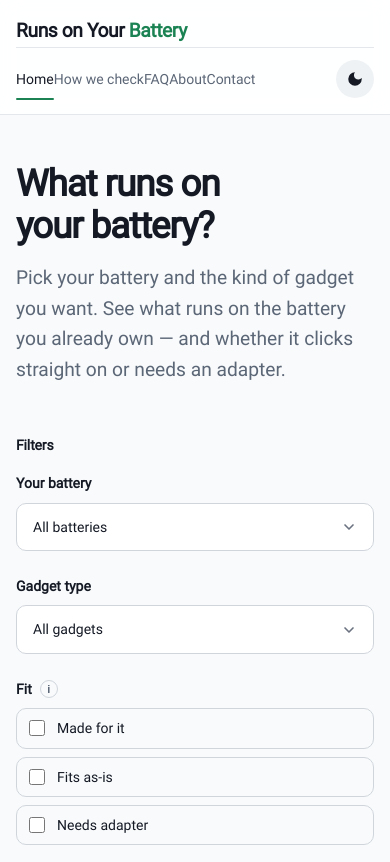
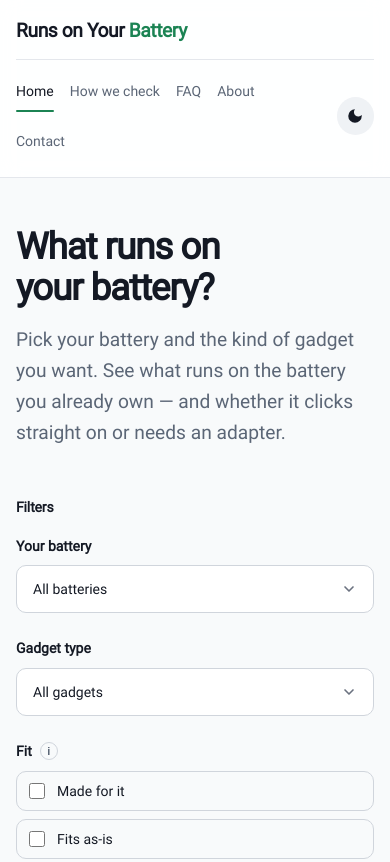
Before and after one commit to kvs26/runs-on-your-battery-finder, an Astro site: page / in a window 390 px wide. Shown: the top 862 px of the page. Built offline with nearby package versions, Linux system fonts and the light colour scheme; Astro itself is replaced by a stand-in of ours; a web font is replaced by a local one.

Commit message:
fix: mobile layout bugs (nav spacing token, sticky filter rail overlap, footer stacking)

```diff
--- a/src/styles/base.css
+++ b/src/styles/base.css
@@ -133,13 +133,13 @@ code, kbd { font-family: var(--font-mono); font-size: 0.9em; }
 .theme-toggle:hover { background: var(--color-border); }
 
 @media (max-width: 640px) {
-  .site-header .bar { flex-wrap: wrap; gap: var(--space-3) var(--space-5); }
+  .site-header .bar { flex-wrap: wrap; gap: var(--space-3) var(--space-4); }
   .header-actions {
     order: 3; width: 100%; justify-content: space-between;
     padding-top: var(--space-3);
     border-top: 1px solid var(--color-border);
   }
-  .site-nav { flex-wrap: wrap; gap: var(--space-4) var(--space-5); }
+  .site-nav { flex-wrap: wrap; gap: var(--space-3) var(--space-4); }
 }
 
 /* ---------- Breadcrumbs ---------- */
@@ -190,7 +190,10 @@ code, kbd { font-family: var(--font-mono); font-size: 0.9em; }
   /* No ads yet: drop the third column so the results pane uses the full width. */
   .app-shell--noads { grid-template-columns: var(--sidebar) minmax(0, 1fr); }
 }
-.rail { padding: 0; position: sticky; top: 84px; }
+.rail { padding: 0; }
+@media (min-width: 860px) {
+  .rail { position: sticky; top: 84px; max-height: calc(100vh - 100px); overflow-y: auto; }
+}
 /* Right ad rail: sticky, only when there's room for a third column. */
 .ad-rail { display: none; }
 @media (min-width: 1160px) {
@@ -428,6 +431,7 @@ fieldset.field { border: 0; margin: 0 0 var(--space-6); padding: 0; }
   grid-template-columns: 1.6fr repeat(3, 1fr);
 }
 @media (max-width: 720px) { .footer-grid { grid-template-columns: 1fr 1fr; } }
+@media (max-width: 520px) { .footer-grid { grid-template-columns: 1fr; gap: var(--space-8); } }
 .footer-col .brand { margin-bottom: var(--space-3); color: #fff; }
 .site-footer .wordmark-accent { color: var(--b-30); }
 .footer-col h2 { font-size: var(--text-sm); font-weight: var(--weight-semibold); color: #fff; margin-bottom: var(--space-4); }
```
